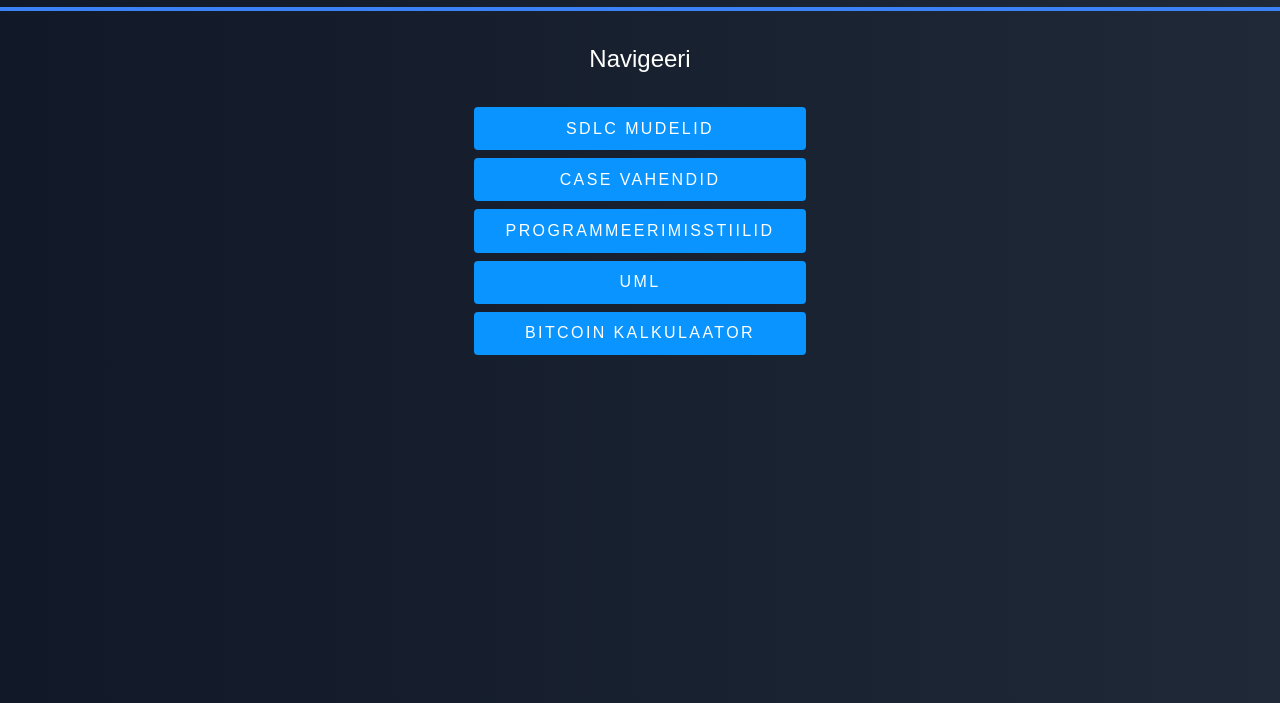
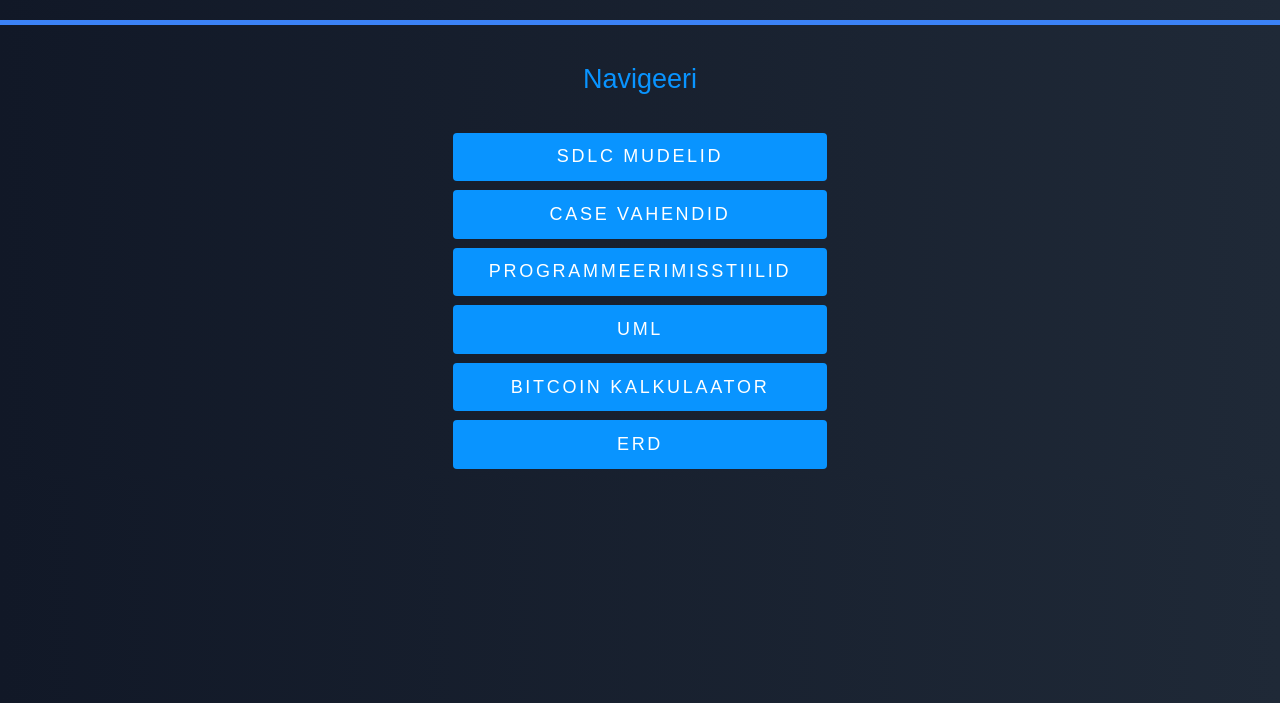
Before and after one commit to makud3v/tap-konspekt, a plain HTML site: page index.html in a window 1280 px wide. Shown: the part 97-800 px from the top of the page. Drawn offline with nearby package versions, Linux system fonts and the light colour scheme.

Commit message:
erd done

```diff
--- a/index.html
+++ b/index.html
@@ -18,6 +18,7 @@
         <li><a class="link" href="programmingstyles.html">Programmeerimisstiilid</a></li>
         <li><a class="link" href="uml.html">UML</a></li>
         <li><a class="link" href="BitcoinCalculator/info.html">Bitcoin kalkulaator</a></li>
+        <li><a class="link" href="ERD/info.html">ERD</a></li>
     </ul>
 </body>
 </html>
--- a/styles.css
+++ b/styles.css
@@ -1,11 +1,23 @@
+:root {
+    font-size: 18px;
+}
+
 body {
     background-color: rgb(20, 20, 30);
     color: white;
     font-family: Arial, Helvetica, sans-serif
 }
 
+h1, h2 {
+    color: rgb(9, 148, 255);
+}
+
 h1 {
-    color: rgb(9, 148, 255);
+    font-size: 2rem;
+}
+
+h2 {
+    font-size: 1.5rem;
 }
 
 .link {
--- a/tailwind.config.js
+++ b/tailwind.config.js
@@ -0,0 +1,30 @@
+/** @type {import('tailwindcss').Config} */
+module.exports = {
+    content: ['./**/*.{html,js}'],
+    theme: {
+      colors: {
+        'blue': '#1fb6ff',
+        'purple': '#7e5bef',
+        'pink': '#ff49db',
+        'orange': '#ff7849',
+        'green': '#13ce66',
+        'yellow': '#ffc82c',
+        'gray-dark': '#273444',
+        'gray': '#8492a6',
+        'gray-light': '#d3dce6',
+      },
+      fontFamily: {
+        sans: ['Graphik', 'sans-serif'],
+        serif: ['Merriweather', 'serif'],
+      },
+      extend: {
+        spacing: {
+          '8xl': '96rem',
+          '9xl': '128rem',
+        },
+        borderRadius: {
+          '4xl': '2rem',
+        }
+      }
+    },
+  }
```
Also changed, not shown: ERD/info.html (added, +63 -0 lines).
